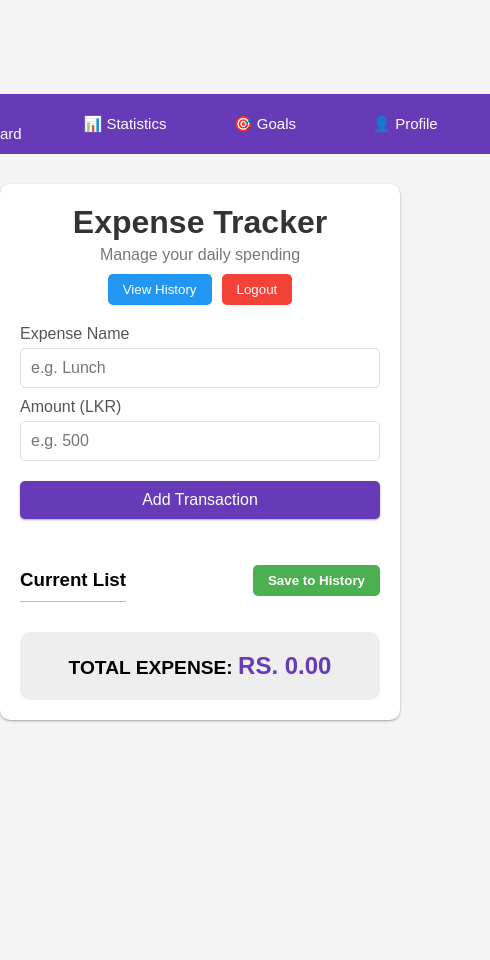
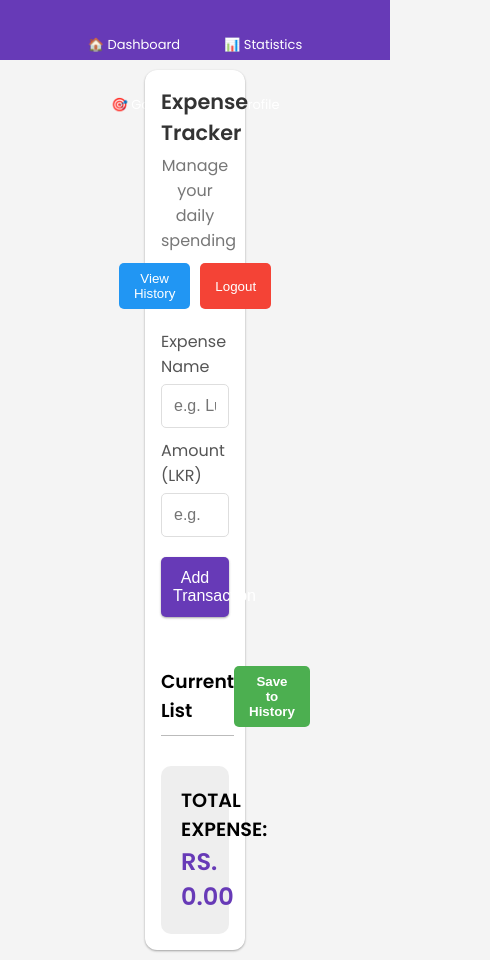
Before and after one commit to kalpaniwasana99-cmyk/expense-tracker-devops-assignment, a plain HTML site: page frontend/index.html in a window 390 px wide. Shown: the whole page, 490 px wide, since content can reach past the window. Before the commit the page ends 844 px from the top, so only its background shows below. Drawn offline with Linux system fonts and the light colour scheme; no server answers.

Commit message:
feat:modifYcss

```diff
--- a/frontend/style.css
+++ b/frontend/style.css
@@ -17,10 +17,14 @@ body {
   min-height: 100vh;
   margin: 0;
   font-family: 'Poppins', sans-serif;
-  font-family: sans-serif;
+
+  /* mobile friendly */
+  min-height: 100vh;
+  display: flex;
+  flex-direction: column;
 }
 nav {
-
+  flex-wrap: wrap; /* mobile wrap */
   background: #673ab7;
   display: flex;
   justify-content: center;
@@ -31,15 +35,15 @@ nav {
 nav a {
   color: white;
   text-decoration: none;
-  margin: 0 10px;
-  padding: 10px 18px;
+  margin: 5px;
+  padding: 8px 12px;
   display: flex;
   align-items: center;
   justify-content: center;
   height: 40px;
-  min-width: 120px; /* buttons same width */
+  min-width: 100px; /* buttons same width */
   border-radius: 6px;
-  font-size: 15px;
+  font-size: 14px;
       }
 
 nav a:hover
@@ -47,12 +51,13 @@ nav a:hover
   background: rgba(255, 255, 255, 0.2); }
 
 .container {
-  margin: 30px auto;
-  width: 400px;
+  margin: 20px auto;
+  width: 100px;
   box-shadow: var(--box-shadow);
-  padding: 20px;
+  padding: 16px;
   background-color: #fff;
-  border-radius: 10px;
+  border-radius: 12px;
+  max-width: 420px; /* mobile + desktop */
 }
 
 header {
@@ -105,7 +110,7 @@ h4 {
   border-radius: 5px;
   display: block;
   font-size: 16px;
-  padding: 10px;
+  padding: 12px;
   width: 100%;
 }
 
@@ -118,7 +123,7 @@ h4 {
   display: block;
   font-size: 16px;
   margin: 20px 0 30px;
-  padding: 10px;
+  padding: 12px;
   width: 100%;
   border-radius: 5px;
   transition: background-color 0.3s ease;
@@ -183,3 +188,25 @@ h4 {
 .auth-link a:hover {
     text-decoration: underline;
 }
+
+.chart-card {
+  width: 100%;
+  max-width: 320px;
+  margin: 20px auto;
+  padding: 15px;
+}
+
+@media (max-width: 480px) {
+  nav a {
+    min-width: 90px;
+    font-size: 13px;
+  }
+
+  h1, h2 {
+    font-size: 1.3rem;
+  }
+
+  .container {
+    margin: 10px;
+  }
+}
```
